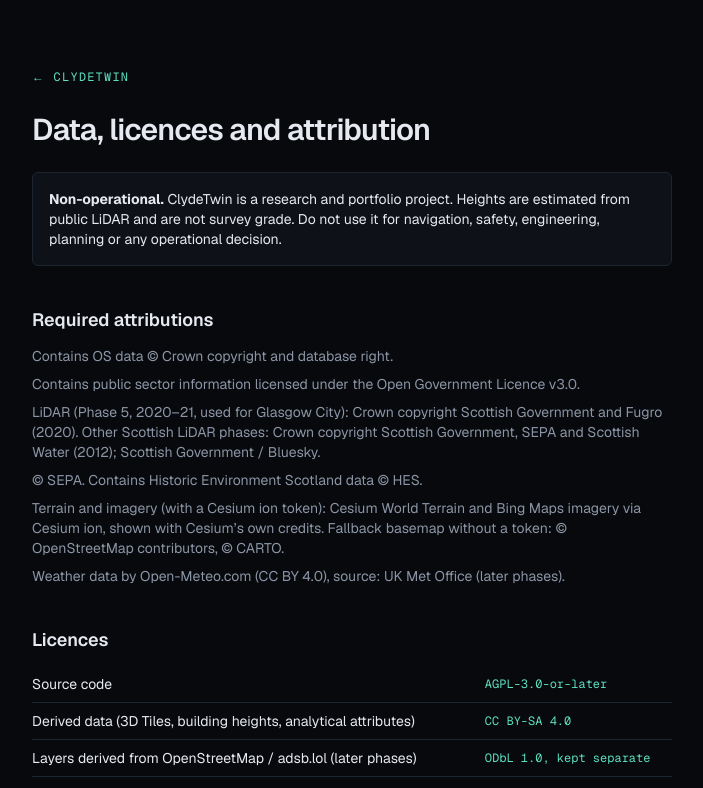
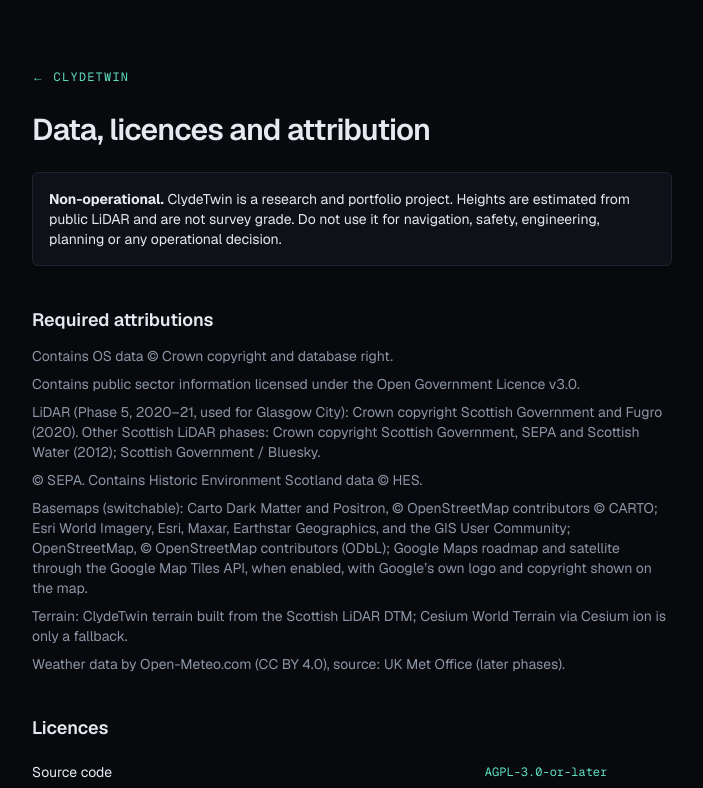
Before and after one commit to fakmalpradana/clydetwin, a Next.js app in the folder web/: page /about/data in a window 1280 px wide. Shown: the top 788 px of the page, without its empty margins (288-991 px from the left). Built offline with nearby package versions, Linux system fonts and the light colour scheme.

Commit message:
docs(web): basemap attributions, env example, ADR-004 and progress
/about/data lists every basemap credit and the Google Map Tiles terms,
.env.example gains NEXT_PUBLIC_GOOGLE_MAPS_KEY, ADR-004 records the overlay
support in 3d-tiles-renderer 0.5.3 and the untested Google path.

```diff
--- a/web/app/about/data/page.tsx
+++ b/web/app/about/data/page.tsx
@@ -25,7 +25,14 @@
           Scottish Water (2012); Scottish Government / Bluesky.
         </li>
         <li>&copy; SEPA. Contains Historic Environment Scotland data &copy; HES.</li>
-        <li>Terrain and imagery (with a Cesium ion token): Cesium World Terrain and Bing Maps imagery via Cesium ion, shown with Cesium&rsquo;s own credits. Fallback basemap without a token: &copy; OpenStreetMap contributors, &copy; CARTO.</li>
+        <li>
+          Basemaps (switchable): Carto Dark Matter and Positron, &copy; OpenStreetMap contributors &copy; CARTO;
+          Esri World Imagery, Esri, Maxar, Earthstar Geographics, and the GIS User Community; OpenStreetMap,
+          &copy; OpenStreetMap contributors (ODbL); Google Maps roadmap and satellite through the Google Map Tiles
+          API, when enabled, with Google&rsquo;s own logo and copyright shown on the map.
+        </li>
+        <li>Terrain: ClydeTwin terrain built from the Scottish LiDAR DTM; Cesium World Terrain via Cesium ion is only a fallback.</li>
+
         <li>Weather data by Open-Meteo.com (CC BY 4.0), source: UK Met Office (later phases).</li>
       </ul>
 
```
Also changed, not shown: 3 other files (tests, documents, lock files or other folders).
